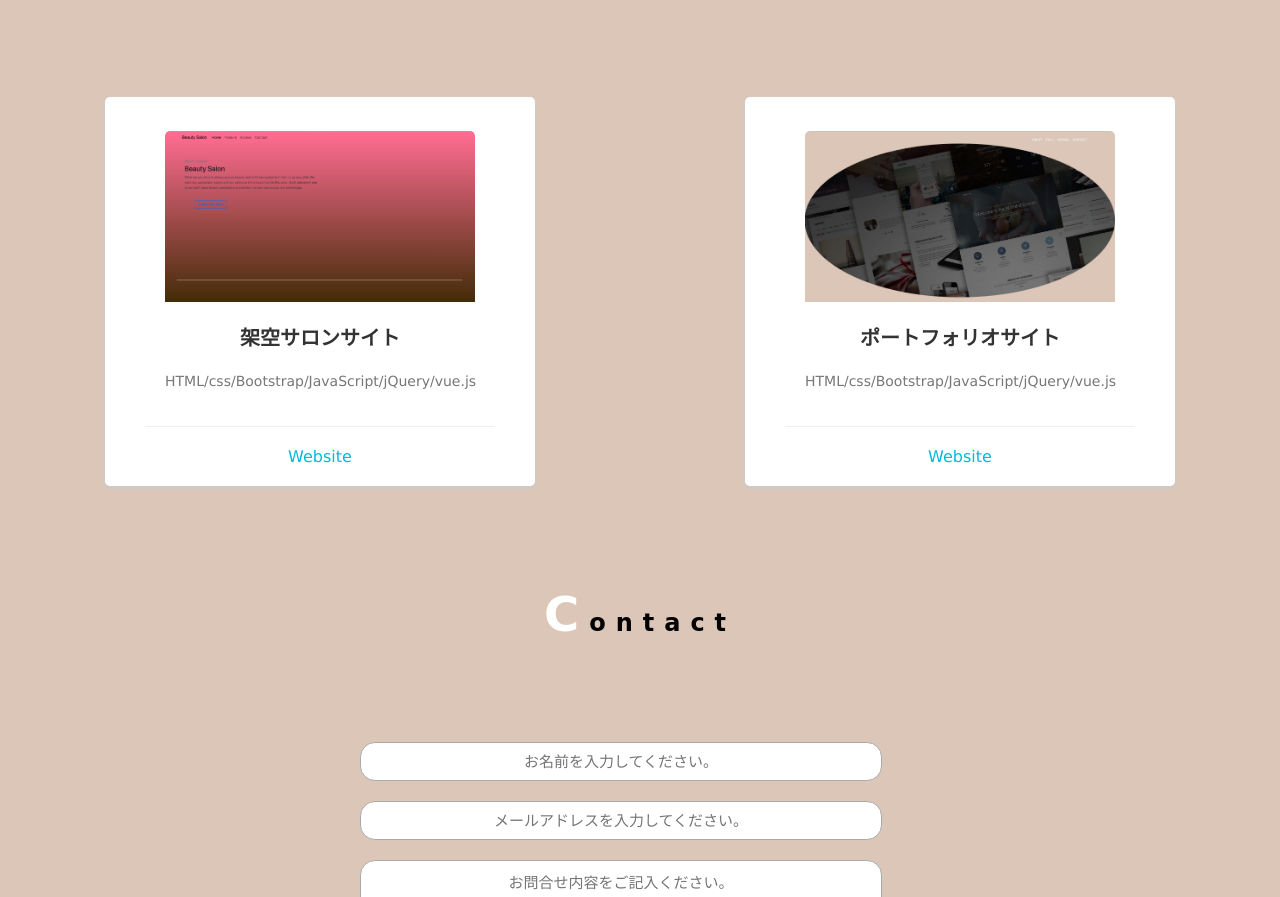
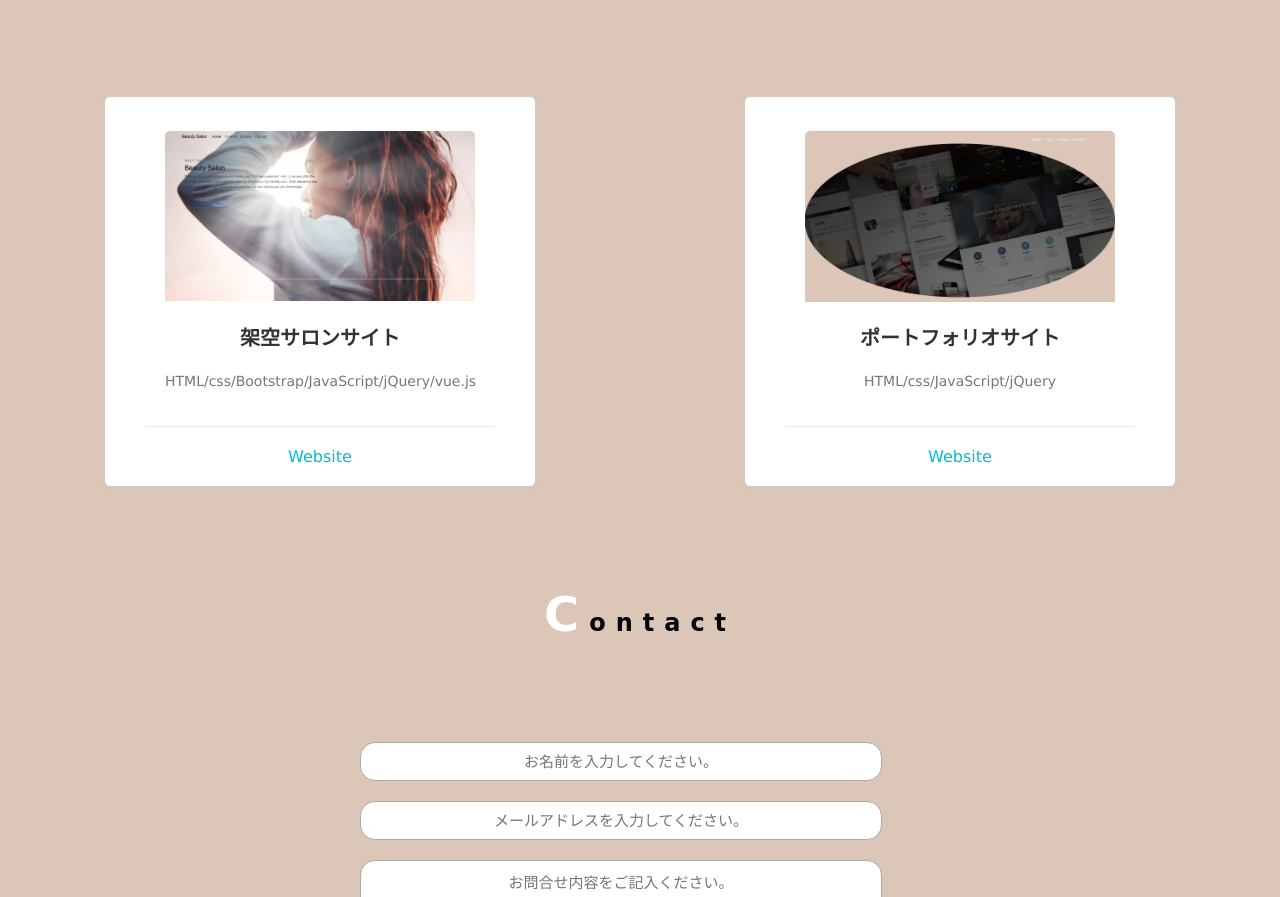
Before and after one commit to hatakumi323/Portfolio, a plain HTML site: page index.html in a window 1280 px wide. Shown: the part 1982-2879 px from the top of the page. Drawn offline with nearby package versions, Linux system fonts and the light colour scheme; a web font is replaced by a local one.

Commit message:
imagesの修正

```diff
--- a/index.html
+++ b/index.html
@@ -138,7 +138,7 @@
 
     <section class="card container">
       <div class="card-content">
-        <img class="card-img" src="images/0acb70da7f53154993e32134c0e6b3e2.png" alt="">
+        <img class="card-img" src="images/4098559d6331ddaa18399f679d233148.jpg" alt="">
         <h1 class="card-title">架空サロンサイト</h1>
         <p class="card-text">HTML/css/Bootstrap/JavaScript/jQuery/vue.js</p>
       </div>
@@ -150,7 +150,7 @@
       <div class="card-content">
         <img class="card-img" src="images/bee5ae5fe4e8edd829578e4bbb7b8396.jpg" alt="">
         <h1 class="card-title">ポートフォリオサイト</h1>
-        <p class="card-text">HTML/css/Bootstrap/JavaScript/jQuery/vue.js</p>
+        <p class="card-text">HTML/css/JavaScript/jQuery</p>
       </div>
       <div class="card-link">
         <a href="https://hatakumi323.github.io/Portfolio/" target="_blank" rel="noopener noreferrer">Website</a>
--- a/main.css
+++ b/main.css
@@ -313,6 +313,7 @@ h2:first-letter {
   color: #777;
   font-size: 14px;
   line-height: 1.5;
+  text-align: center;
 }
 .card-link {
   text-align: center;
```
Also changed, not shown: images/0acb70da7f53154993e32134c0e6b3e2.png (deleted), images/4098559d6331ddaa18399f679d233148.jpg (added), images/a6b0o-8ca04.svg (deleted), images/logo.svg (deleted), images/logo_transparent.png (deleted), images/screenshot (1).png (deleted).
